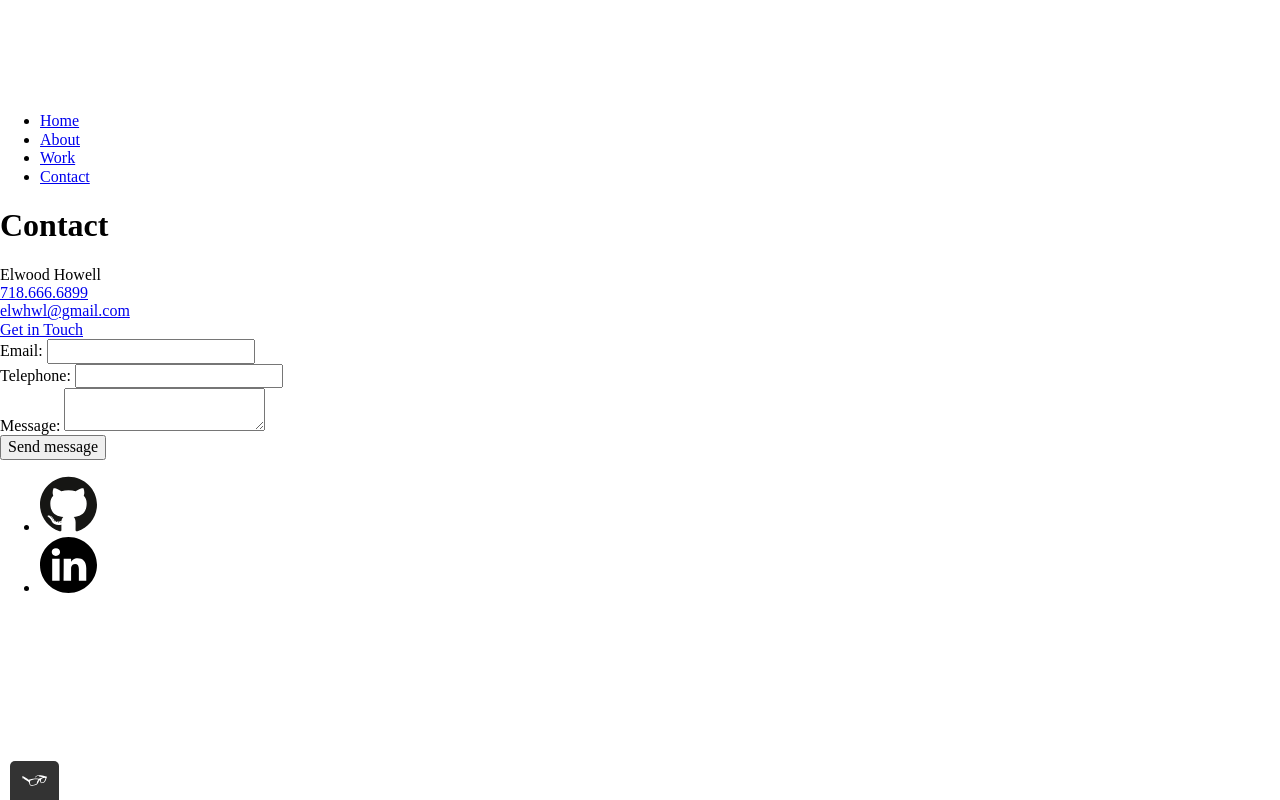
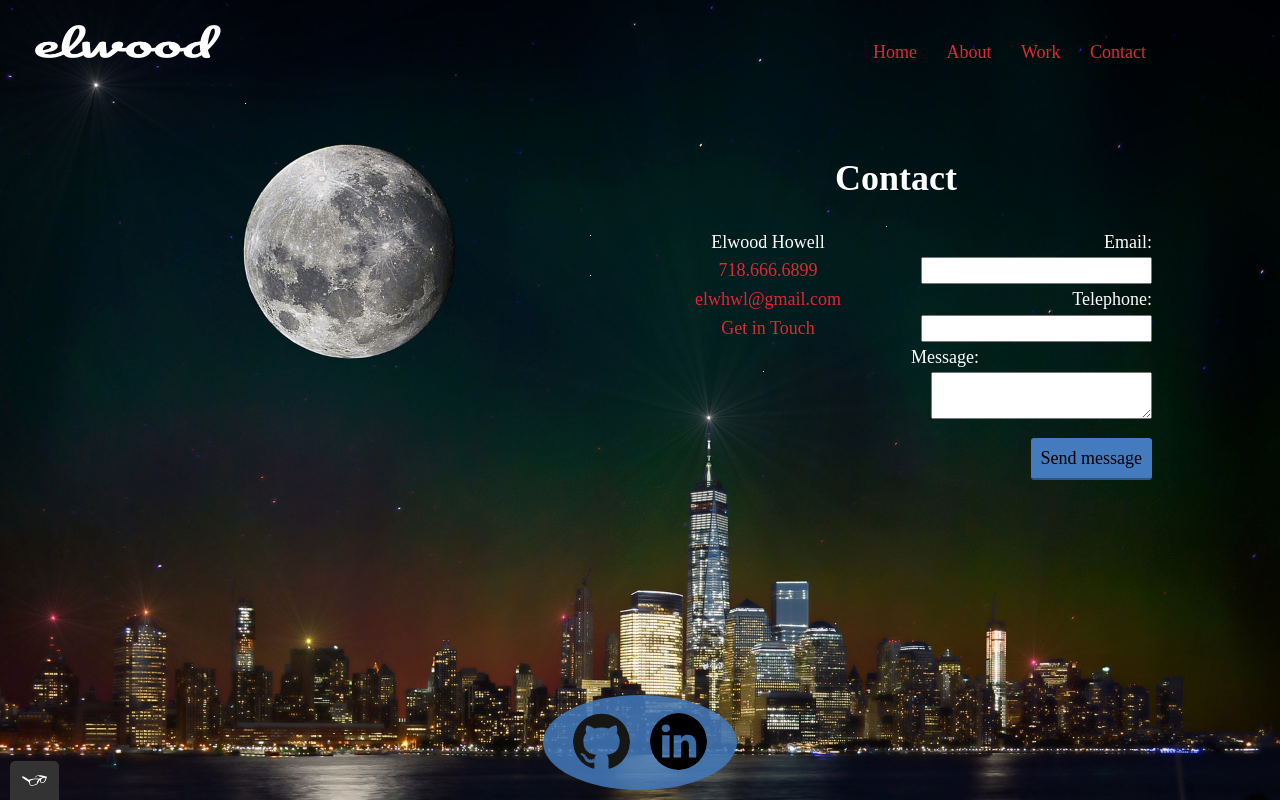
Before and after one commit to ElwoodMattHowell/portfolio-website, a plain HTML site: page contact.html in a window 1280 px wide. Drawn offline with nearby package versions, Linux system fonts and the light colour scheme.

Commit message:
attempted scrollbar fix for ms edge

```diff
--- a/contact.html
+++ b/contact.html
@@ -8,7 +8,7 @@
   <link rel="icon" href="img/favicon.ico" type="image/x-icon"/>
   <link rel="stylesheet" href="https://cdnjs.cloudflare.com/ajax/libs/normalize/8.0.1/normalize.min.css" integrity="sha512-NhSC1YmyruXifcj/KFRWoC561YpHpc5Jtzgvbuzx5VozKpWvQ+4nXhPdFgmx8xqexRcpAglTj9sIBWINXa8x5w==" crossorigin="anonymous" referrerpolicy="no-referrer" />
   <link href="https://fonts.googleapis.com/css2?family=Roboto:ital,wght@0,400;0,700;1,400&display=swap" rel="stylesheet">
-  <link rel="stylesheet" type="text/style.production.css" href="css/style.production.css"/>
+  <link rel="stylesheet" type="text/css"  href="css/style.production.css"/>
 </head>
 
   <body>
--- a/work.html
+++ b/work.html
@@ -7,7 +7,7 @@
     <link rel="icon" href="img/favicon.ico" type="image/x-icon"/>
     <link rel="stylesheet" href="https://cdnjs.cloudflare.com/ajax/libs/normalize/8.0.1/normalize.min.css" integrity="sha512-NhSC1YmyruXifcj/KFRWoC561YpHpc5Jtzgvbuzx5VozKpWvQ+4nXhPdFgmx8xqexRcpAglTj9sIBWINXa8x5w==" crossorigin="anonymous" referrerpolicy="no-referrer" />
     <link href="https://fonts.googleapis.com/css2?family=Roboto:ital,wght@0,400;0,700;1,400&display=swap" rel="stylesheet">
-    <link rel="stylesheet" type="text/style.production.css" href="css/styles.css"/>
+    <link rel="stylesheet" type="text/css"  href="css/style.production.css"/>
   </head>
 
   <body>
```
